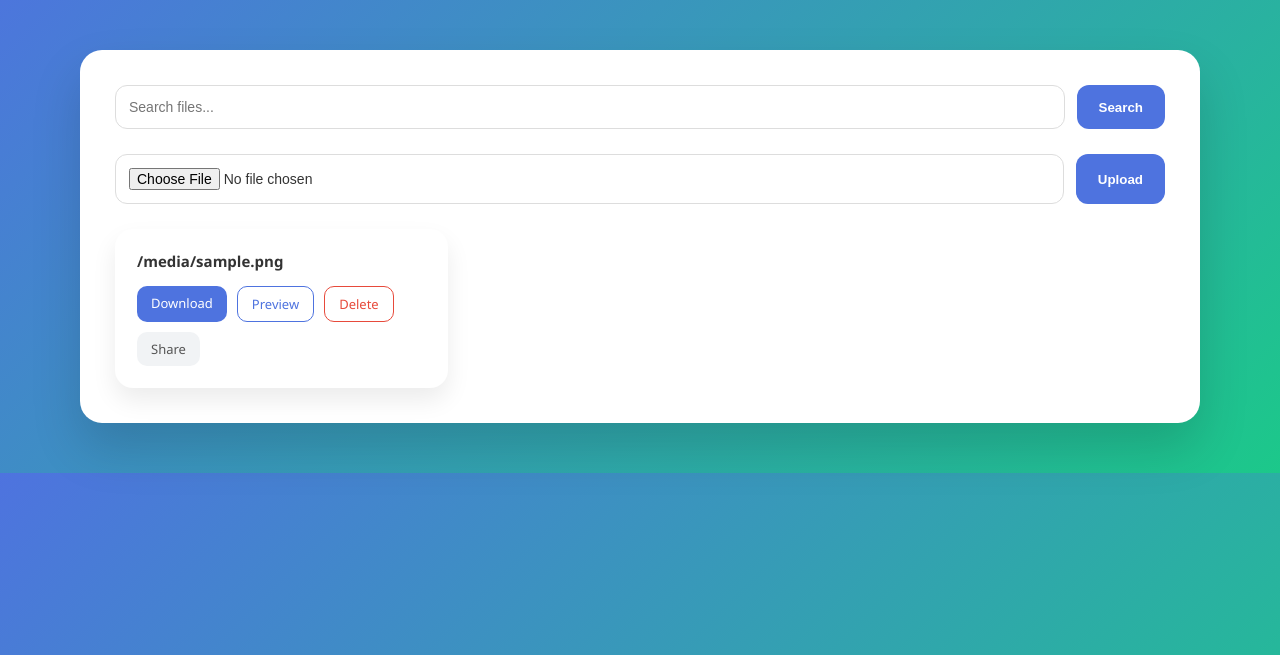
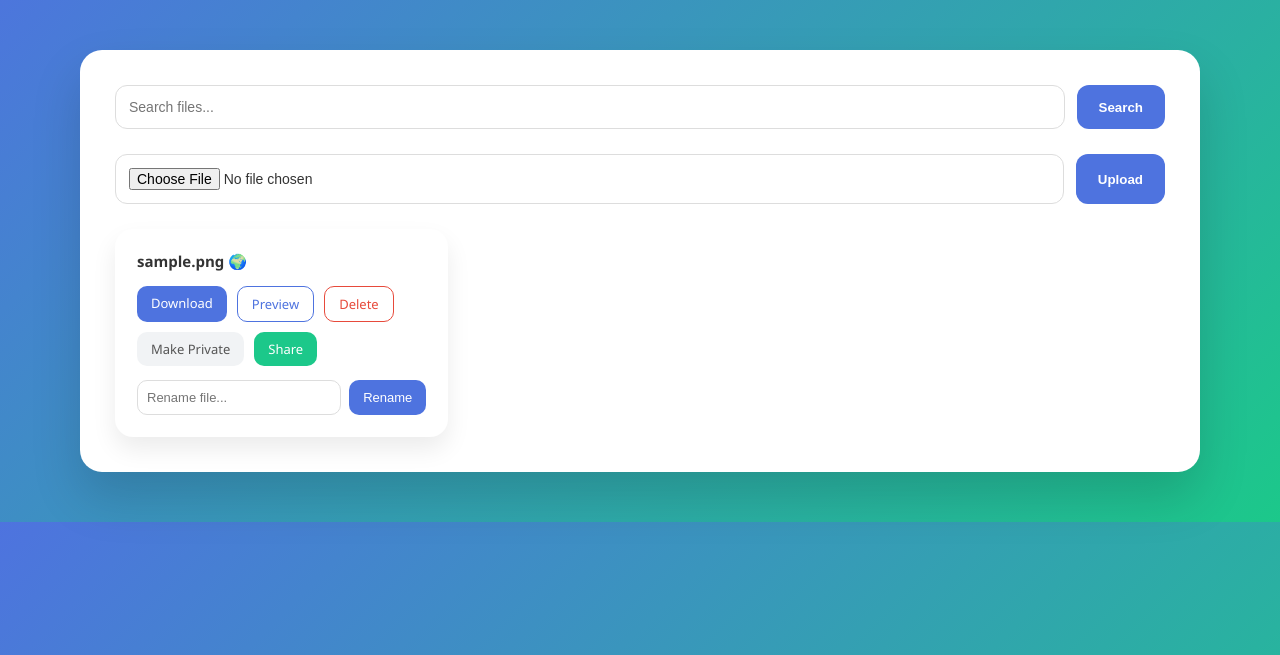
Before and after one commit to manas-12-bit/cloud-data-storage, a Flask app: template templates/dashboard.html in a window 1280 px wide. Shown: the part 60-715 px from the top of the page. Run offline with Flask 3, Linux system fonts and the light colour scheme; tables that the repository leaves empty hold one stand-in row (values such as "Sample post"); the template is opened without the code that fills it: values that come from a table or form of the project are taken from there, most other values are stand-ins (such as "Sample title", 1, 10 or a date in 2020).

Commit message:
Added private file feature and fixed dashboard styling

```diff
--- a/app.py
+++ b/app.py
@@ -9,8 +9,8 @@ app.secret_key = "secret"
 
 # ================= FILE UPLOAD CONFIG =================
 
-UPLOAD_FOLDER = 'uploads'
-app.config['UPLOAD_FOLDER'] = UPLOAD_FOLDER
+UPLOAD_FOLDER = "uploads"
+app.config["UPLOAD_FOLDER"] = UPLOAD_FOLDER
 os.makedirs(UPLOAD_FOLDER, exist_ok=True)
 
 # ================= DATABASE CONFIG =================
@@ -20,11 +20,11 @@ database_url = os.environ.get("DATABASE_URL")
 if database_url:
     if database_url.startswith("postgres://"):
         database_url = database_url.replace("postgres://", "postgresql://", 1)
-    app.config['SQLALCHEMY_DATABASE_URI'] = database_url
+    app.config["SQLALCHEMY_DATABASE_URI"] = database_url
 else:
-    app.config['SQLALCHEMY_DATABASE_URI'] = 'sqlite:///database.db'
+    app.config["SQLALCHEMY_DATABASE_URI"] = "sqlite:///database.db"
 
-app.config['SQLALCHEMY_TRACK_MODIFICATIONS'] = False
+app.config["SQLALCHEMY_TRACK_MODIFICATIONS"] = False
 
 db = SQLAlchemy(app)
 
@@ -36,8 +36,17 @@ class User(db.Model):
     email = db.Column(db.String(120), unique=True, nullable=False)
     password = db.Column(db.String(200), nullable=False)
 
-# Create tables safely (Flask 3 compatible)
 
+class File(db.Model):
+    id = db.Column(db.Integer, primary_key=True)
+    filename = db.Column(db.String(200), nullable=False)
+    owner = db.Column(db.String(100), nullable=False)
+    is_private = db.Column(db.Boolean, default=True)
+
+
+# 🔥 Create tables (Flask 3 compatible)
+with app.app_context():
+    db.create_all()
 
 # ================= SHARED LINKS =================
 
@@ -65,6 +74,9 @@ def register():
     email = request.form["email"]
     password = generate_password_hash(request.form["password"])
 
+    if User.query.filter_by(username=username).first():
+        return "Username already exists"
+
     new_user = User(username=username, email=email, password=password)
     db.session.add(new_user)
     db.session.commit()
@@ -74,38 +86,51 @@ def register():
 
 @app.route("/dashboard/<username>")
 def dashboard(username):
-    user_folder = os.path.join(app.config['UPLOAD_FOLDER'], username)
-    os.makedirs(user_folder, exist_ok=True)
-
-    files = os.listdir(user_folder)
+    files = File.query.filter_by(owner=username).all()
     return render_template("dashboard.html", files=files, username=username)
 
 
 @app.route("/upload/<username>", methods=["POST"])
 def upload(username):
     file = request.files["file"]
-    user_folder = os.path.join(app.config['UPLOAD_FOLDER'], username)
+
+    if not file:
+        return redirect(url_for("dashboard", username=username))
+
+    user_folder = os.path.join(app.config["UPLOAD_FOLDER"], username)
     os.makedirs(user_folder, exist_ok=True)
 
-    file.save(os.path.join(user_folder, file.filename))
+    file_path = os.path.join(user_folder, file.filename)
+    file.save(file_path)
+
+    new_file = File(filename=file.filename, owner=username, is_private=True)
+    db.session.add(new_file)
+    db.session.commit()
+
     return redirect(url_for("dashboard", username=username))
 
 
 @app.route("/download/<username>/<filename>")
 def download(username, filename):
     return send_from_directory(
-        os.path.join(app.config['UPLOAD_FOLDER'], username),
+        os.path.join(app.config["UPLOAD_FOLDER"], username),
         filename,
-        as_attachment=True
+        as_attachment=True,
     )
 
 
 @app.route("/delete/<username>/<filename>")
 def delete(username, filename):
-    file_path = os.path.join(app.config['UPLOAD_FOLDER'], username, filename)
+    file_record = File.query.filter_by(owner=username, filename=filename).first()
 
-    if os.path.exists(file_path):
-        os.remove(file_path)
+    if file_record:
+        file_path = os.path.join(app.config["UPLOAD_FOLDER"], username, filename)
+
+        if os.path.exists(file_path):
+            os.remove(file_path)
+
+        db.session.delete(file_record)
+        db.session.commit()
 
     return redirect(url_for("dashboard", username=username))
 
@@ -113,36 +138,65 @@ def delete(username, filename):
 @app.route("/preview/<username>/<filename>")
 def preview(username, filename):
     return send_from_directory(
-        os.path.join(app.config['UPLOAD_FOLDER'], username),
-        filename
+        os.path.join(app.config["UPLOAD_FOLDER"], username),
+        filename,
     )
 
 
-# ================= SEARCH =================
+@app.route("/rename/<username>/<int:file_id>", methods=["POST"])
+def rename_file(username, file_id):
+    new_name = request.form["new_name"]
+
+    file_record = File.query.get(file_id)
+
+    if not file_record:
+        return redirect(url_for("dashboard", username=username))
+
+    old_path = os.path.join(app.config["UPLOAD_FOLDER"], username, file_record.filename)
+    new_path = os.path.join(app.config["UPLOAD_FOLDER"], username, new_name)
+
+    if os.path.exists(old_path):
+        os.rename(old_path, new_path)
+
+    file_record.filename = new_name
+    db.session.commit()
+
+    return redirect(url_for("dashboard", username=username))
+
+
+@app.route("/toggle/<username>/<int:file_id>")
+def toggle_privacy(username, file_id):
+    file_record = File.query.get(file_id)
+
+    if file_record:
+        file_record.is_private = not file_record.is_private
+        db.session.commit()
+
+    return redirect(url_for("dashboard", username=username))
+
 
 @app.route("/search/<username>")
 def search(username):
-    query = request.args.get("q", "").lower()
+    query = request.args.get("q", "")
 
-    user_folder = os.path.join(app.config['UPLOAD_FOLDER'], username)
-    os.makedirs(user_folder, exist_ok=True)
+    files = File.query.filter(
+        File.owner == username,
+        File.filename.ilike(f"%{query}%"),
+    ).all()
 
-    matched_files = [
-        f for f in os.listdir(user_folder)
-        if query in f.lower()
-    ]
+    return render_template("dashboard.html", files=files, username=username)
 
-    return render_template("dashboard.html", files=matched_files, username=username)
-
-
-# ================= SHARE =================
 
 @app.route("/share/<username>/<filename>")
 def share(username, filename):
-    token = str(uuid.uuid4())
-    shared_links[token] = (username, filename)
+    file_record = File.query.filter_by(owner=username, filename=filename).first()
 
-    return f"Share Link:<br>https://cloud-data-storage.onrender.com/shared/{token}"
+    if file_record and not file_record.is_private:
+        token = str(uuid.uuid4())
+        shared_links[token] = (username, filename)
+        return f"Share Link:<br>https://cloud-data-storage.onrender.com/shared/{token}"
+
+    return "File is private"
 
 
 @app.route("/shared/<token>")
@@ -150,10 +204,11 @@ def shared(token):
     if token in shared_links:
         username, filename = shared_links[token]
         return send_from_directory(
-            os.path.join(app.config['UPLOAD_FOLDER'], username),
+            os.path.join(app.config["UPLOAD_FOLDER"], username),
             filename,
-            as_attachment=True
+            as_attachment=True,
         )
+
     return "Invalid or expired link"
 
 
--- a/requirements.txt
+++ b/requirements.txt
@@ -3,3 +3,4 @@ Flask_SQLAlchemy
 Werkzeug
 gunicorn
 psycopg2-binary
+cloudinary
--- a/static/style.css
+++ b/static/style.css
@@ -237,6 +169,55 @@ body {
 
 .share:hover {
     background: #e2e6ea;
+}
+
+/* Share Public Button (Green when visible) */
+
+.file-actions a[href*="share"] {
+    background: #1cc88a;
+    color: white;
+}
+
+.file-actions a[href*="share"]:hover {
+    background: #17a673;
+}
+
+/* ================= RENAME SECTION ================= */
+
+.rename-box {
+    margin-top: 14px;
+    display: flex;
+    gap: 8px;
+}
+
+.rename-box input {
+    flex: 1;
+    padding: 9px;
+    border-radius: 10px;
+    border: 1px solid #ddd;
+    font-size: 13px;
+    transition: 0.2s;
+}
+
+.rename-box input:focus {
+    border-color: #4e73df;
+    outline: none;
+    box-shadow: 0 0 0 3px rgba(78,115,223,0.15);
+}
+
+.rename-box button {
+    padding: 9px 14px;
+    border-radius: 10px;
+    border: none;
+    background: #4e73df;
+    color: white;
+    font-size: 13px;
+    cursor: pointer;
+    transition: 0.2s;
+}
+
+.rename-box button:hover {
+    background: #2e59d9;
 }
 
 /* ================= AUTH PAGE ================= */
--- a/templates/dashboard.html
+++ b/templates/dashboard.html
@@ -31,14 +31,46 @@
     <div class="file-grid">
         {% for file in files %}
         <div class="file-card">
-            <div class="file-name">{{ file }}</div>
 
+            <!-- File Name -->
+            <div class="file-name">
+                {{ file.filename }}
+                {% if file.is_private %}
+                    🔒
+                {% else %}
+                    🌍
+                {% endif %}
+            </div>
+
+            <!-- Action Buttons -->
             <div class="file-actions">
-                <a href="{{ url_for('download', username=username, filename=file) }}" class="download">Download</a>
-                <a href="{{ url_for('preview', username=username, filename=file) }}" class="preview">Preview</a>
-                <a href="{{ url_for('delete', username=username, filename=file) }}" class="delete">Delete</a>
-                <a href="{{ url_for('share', username=username, filename=file) }}" class="share">Share</a>
+                <a href="{{ url_for('download', username=username, filename=file.filename) }}" class="download">Download</a>
+                <a href="{{ url_for('preview', username=username, filename=file.filename) }}" class="preview">Preview</a>
+                <a href="{{ url_for('delete', username=username, filename=file.filename) }}" class="delete">Delete</a>
+
+                <!-- Toggle Privacy -->
+                <a href="{{ url_for('toggle_privacy', username=username, file_id=file.id) }}" class="share">
+                    {% if file.is_private %}
+                        Make Public
+                    {% else %}
+                        Make Private
+                    {% endif %}
+                </a>
+
+                <!-- Share Only If Public -->
+                {% if not file.is_private %}
+                <a href="{{ url_for('share', username=username, filename=file.filename) }}" class="share">
+                    Share
+                </a>
+                {% endif %}
             </div>
+
+            <!-- Rename Section -->
+            <form action="{{ url_for('rename_file', username=username, file_id=file.id) }}" method="POST" class="rename-box">
+                <input type="text" name="new_name" placeholder="Rename file..." required>
+                <button type="submit">Rename</button>
+            </form>
+
         </div>
         {% endfor %}
     </div>
```
Also changed, not shown: other parts of static/style.css (+10 -80 lines).
